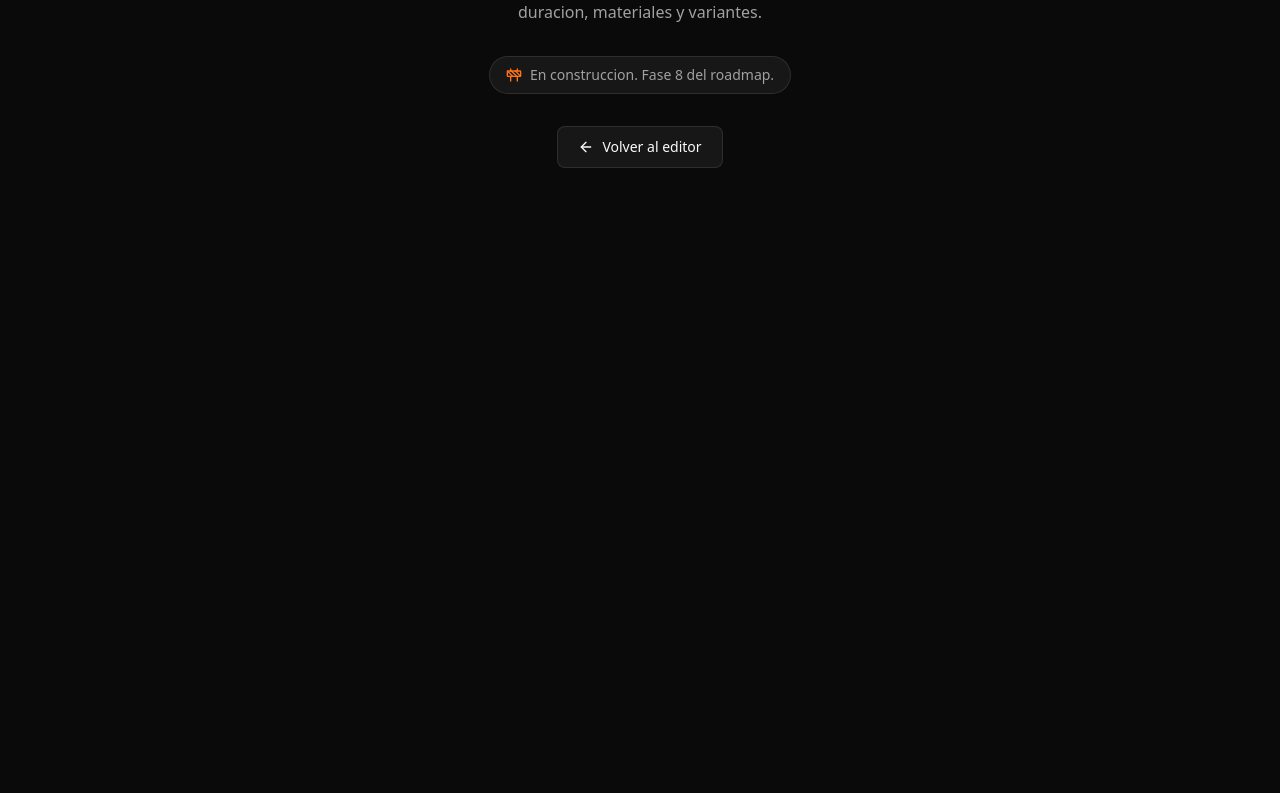
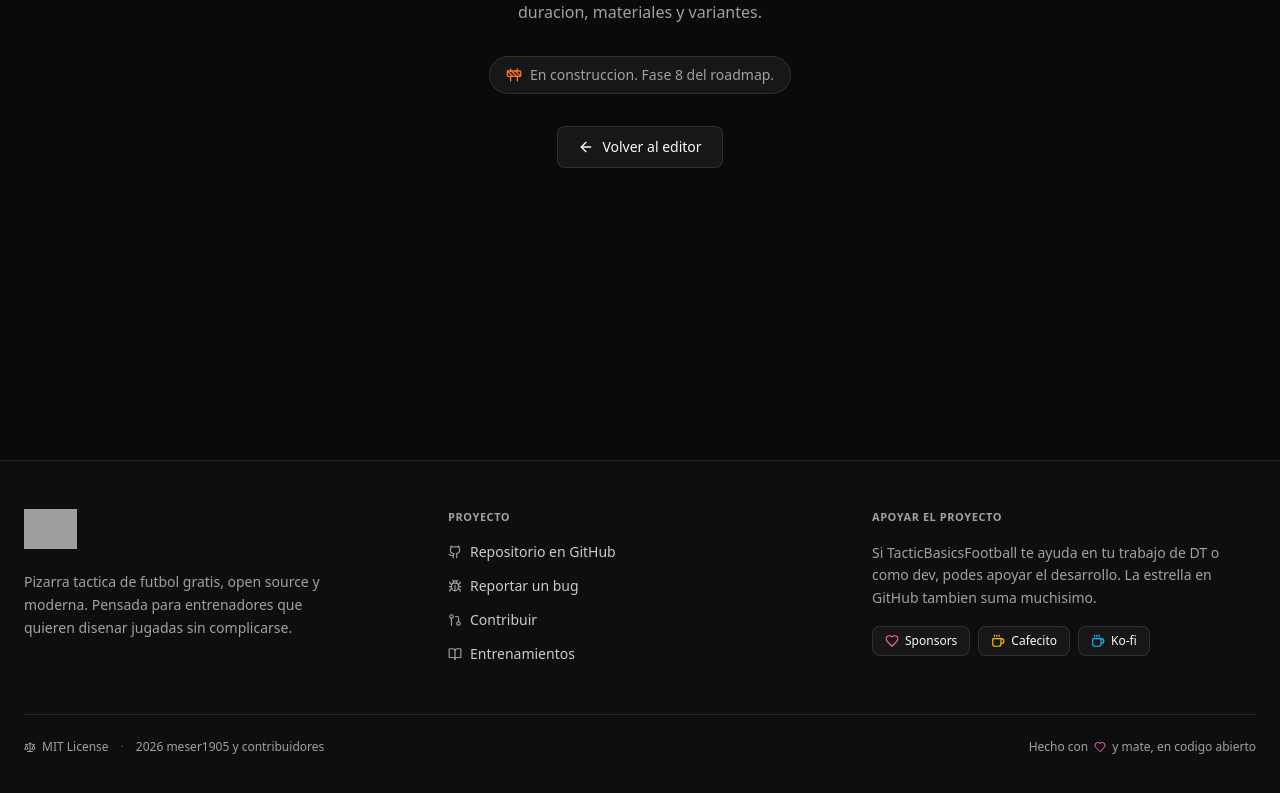
Before and after one commit to meser1905/TacticBasicsFootball, a Next.js app: page /trainings in a window 1280 px wide. Shown: the part 421-1214 px from the top of the page. Before the commit the page ends 801 px from the top, so only its background shows below. Built offline with nearby package versions, Linux system fonts and the light colour scheme; no server answers; grey boxes are pictures that could not be loaded.

Commit message:
feat(layout): swap header logo and add footer with donation links

```diff
--- a/src/app/layout.tsx
+++ b/src/app/layout.tsx
@@ -1,6 +1,7 @@
 import type { Metadata, Viewport } from "next";
 import { Geist, Geist_Mono } from "next/font/google";
 import { Header } from "@/components/shared/Header";
+import { Footer } from "@/components/shared/Footer";
 import "./globals.css";
 
 const geistSans = Geist({
@@ -62,11 +63,12 @@ export default function RootLayout({ children }: Readonly<{ children: React.Reac
   return (
     <html lang="es" className="dark" suppressHydrationWarning>
       <body
-        className={`${geistSans.variable} ${geistMono.variable} antialiased`}
+        className={`${geistSans.variable} ${geistMono.variable} flex min-h-screen flex-col antialiased`}
         suppressHydrationWarning
       >
         <Header />
-        {children}
+        <div className="flex-1">{children}</div>
+        <Footer />
       </body>
     </html>
   );
--- /dev/null
+++ b/src/components/shared/Footer.tsx
@@ -0,0 +1,141 @@
+import Image from "next/image";
+import Link from "next/link";
+import { Github, Heart, Coffee, BookOpen, Bug, GitPullRequest, Scale } from "lucide-react";
+
+const REPO = "https://github.com/meser1905/TacticBasicsFootball";
+
+export function Footer() {
+  return (
+    <footer className="mt-20 border-t border-border bg-card/30">
+      <div className="mx-auto max-w-7xl px-4 py-12 sm:px-6">
+        <div className="grid gap-10 md:grid-cols-3">
+          <div>
+            <Link href="/" className="inline-flex items-center" aria-label="TacticBasicsFootball home">
+              <Image
+                src="/logo.png"
+                alt="TacticBasicsFootball"
+                width={520}
+                height={195}
+                className="h-10 w-auto"
+              />
+            </Link>
+            <p className="mt-4 max-w-xs text-sm leading-relaxed text-muted-foreground">
+              Pizarra tactica de futbol gratis, open source y moderna. Pensada para entrenadores
+              que quieren disenar jugadas sin complicarse.
+            </p>
+          </div>
+
+          <div>
+            <h3 className="text-[11px] font-semibold uppercase tracking-wider text-muted-foreground">
+              Proyecto
+            </h3>
+            <ul className="mt-4 space-y-3 text-sm">
+              <li>
+                <a
+                  href={REPO}
+                  target="_blank"
+                  rel="noopener noreferrer"
+                  className="inline-flex items-center gap-2 text-foreground/80 transition hover:text-foreground"
+                >
+                  <Github className="h-3.5 w-3.5 text-muted-foreground" />
+                  Repositorio en GitHub
+                </a>
+              </li>
+              <li>
+                <a
+                  href={`${REPO}/issues/new?template=bug_report.md`}
+                  target="_blank"
+                  rel="noopener noreferrer"
+                  className="inline-flex items-center gap-2 text-foreground/80 transition hover:text-foreground"
+                >
+                  <Bug className="h-3.5 w-3.5 text-muted-foreground" />
+                  Reportar un bug
+                </a>
+              </li>
+              <li>
+                <a
+                  href={`${REPO}/blob/main/CONTRIBUTING.md`}
+                  target="_blank"
+                  rel="noopener noreferrer"
+                  className="inline-flex items-center gap-2 text-foreground/80 transition hover:text-foreground"
+                >
+                  <GitPullRequest className="h-3.5 w-3.5 text-muted-foreground" />
+                  Contribuir
+                </a>
+              </li>
+              <li>
+                <Link
+                  href="/trainings"
+                  className="inline-flex items-center gap-2 text-foreground/80 transition hover:text-foreground"
+                >
+                  <BookOpen className="h-3.5 w-3.5 text-muted-foreground" />
+                  Entrenamientos
+                </Link>
+              </li>
+            </ul>
+          </div>
+
+          <div>
+            <h3 className="text-[11px] font-semibold uppercase tracking-wider text-muted-foreground">
+              Apoyar el proyecto
+            </h3>
+            <p className="mt-4 text-sm leading-relaxed text-muted-foreground">
+              Si TacticBasicsFootball te ayuda en tu trabajo de DT o como dev, podes apoyar el
+              desarrollo. La estrella en GitHub tambien suma muchisimo.
+            </p>
+            <div className="mt-4 flex flex-wrap gap-2">
+              <a
+                href="https://github.com/sponsors/meser1905"
+                target="_blank"
+                rel="noopener noreferrer"
+                className="inline-flex items-center gap-1.5 rounded-md border border-border bg-card px-3 py-1.5 text-xs font-medium text-foreground transition hover:bg-secondary"
+              >
+                <Heart className="h-3.5 w-3.5 text-pink-400" />
+                Sponsors
+              </a>
+              <a
+                href="https://cafecito.app/meser1905"
+                target="_blank"
+                rel="noopener noreferrer"
+                className="inline-flex items-center gap-1.5 rounded-md border border-border bg-card px-3 py-1.5 text-xs font-medium text-foreground transition hover:bg-secondary"
+              >
+                <Coffee className="h-3.5 w-3.5 text-amber-400" />
+                Cafecito
+              </a>
+              <a
+                href="https://ko-fi.com/meser1905"
+                target="_blank"
+                rel="noopener noreferrer"
+                className="inline-flex items-center gap-1.5 rounded-md border border-border bg-card px-3 py-1.5 text-xs font-medium text-foreground transition hover:bg-secondary"
+              >
+                <Coffee className="h-3.5 w-3.5 text-sky-400" />
+                Ko-fi
+              </a>
+            </div>
+          </div>
+        </div>
+
+        <div className="mt-12 flex flex-col items-center justify-between gap-3 border-t border-border pt-6 text-xs text-muted-foreground sm:flex-row">
+          <div className="flex items-center gap-3">
+            <a
+              href={`${REPO}/blob/main/LICENSE`}
+              target="_blank"
+              rel="noopener noreferrer"
+              className="inline-flex items-center gap-1.5 transition hover:text-foreground"
+            >
+              <Scale className="h-3 w-3" />
+              MIT License
+            </a>
+            <span className="opacity-50">·</span>
+            <span>2026 meser1905 y contribuidores</span>
+          </div>
+          <div className="flex items-center gap-1.5">
+            <span>Hecho con</span>
+            <Heart className="h-3 w-3 text-pink-400" />
+            <span>y mate, en codigo abierto</span>
+          </div>
+        </div>
+      </div>
+    </footer>
+  );
+}
--- a/src/components/shared/Header.tsx
+++ b/src/components/shared/Header.tsx
@@ -6,14 +6,14 @@ export function Header() {
   return (
     <header className="sticky top-0 z-30 border-b border-border bg-background/80 backdrop-blur supports-[backdrop-filter]:bg-background/60">
       <div className="mx-auto flex h-14 max-w-7xl items-center justify-between px-4">
-        <Link href="/" className="flex items-center gap-2" aria-label="TacticBasicsFootball home">
+        <Link href="/" className="flex items-center" aria-label="TacticBasicsFootball home">
           <Image
-            src="/readmelogo.png"
+            src="/logo.png"
             alt="TacticBasicsFootball"
-            width={520}
-            height={195}
+            width={760}
+            height={285}
             priority
-            className="h-9 w-auto"
+            className="h-11 w-auto sm:h-12"
           />
         </Link>
 
```
Also changed, not shown: 1 other file (tests, documents, lock files or other folders).
